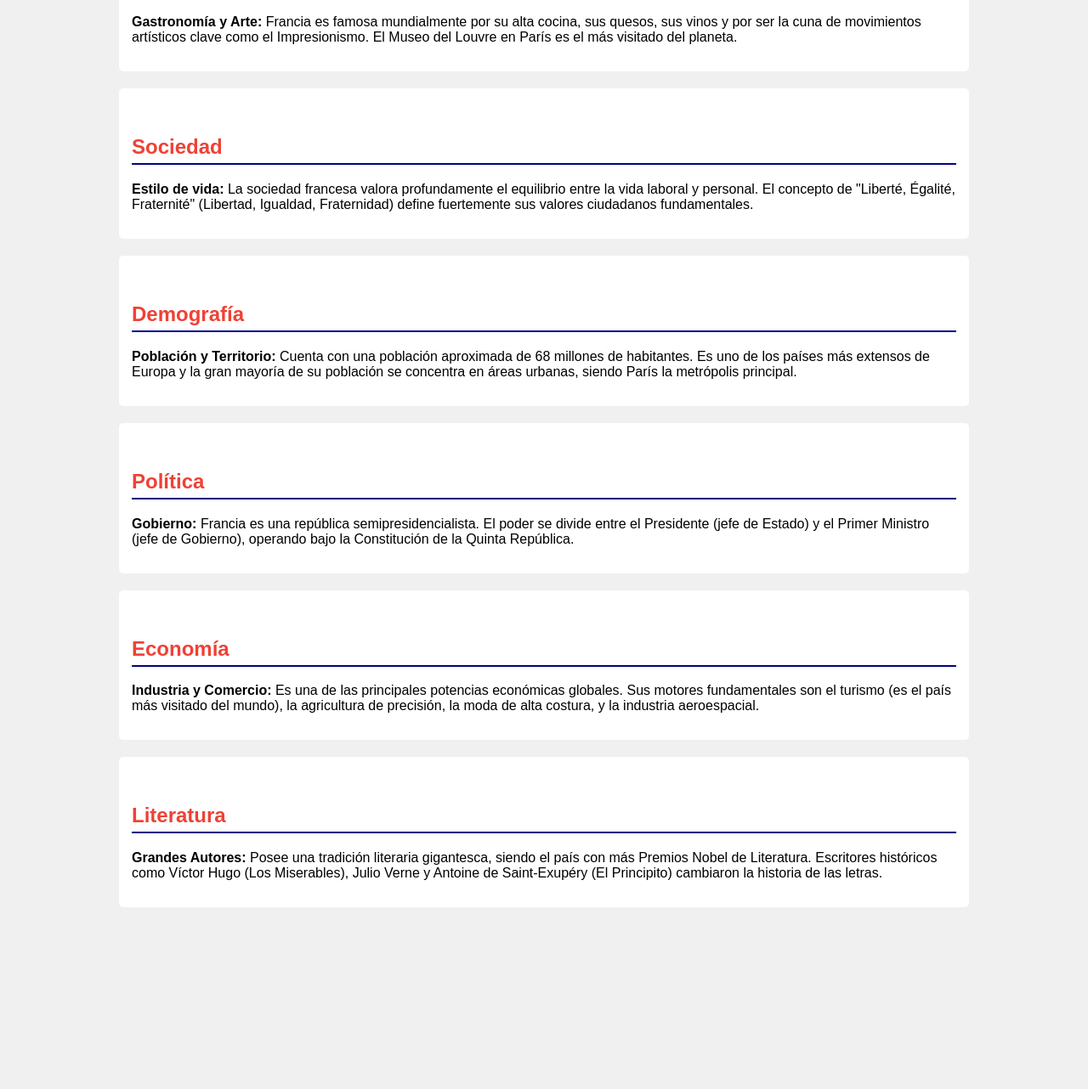
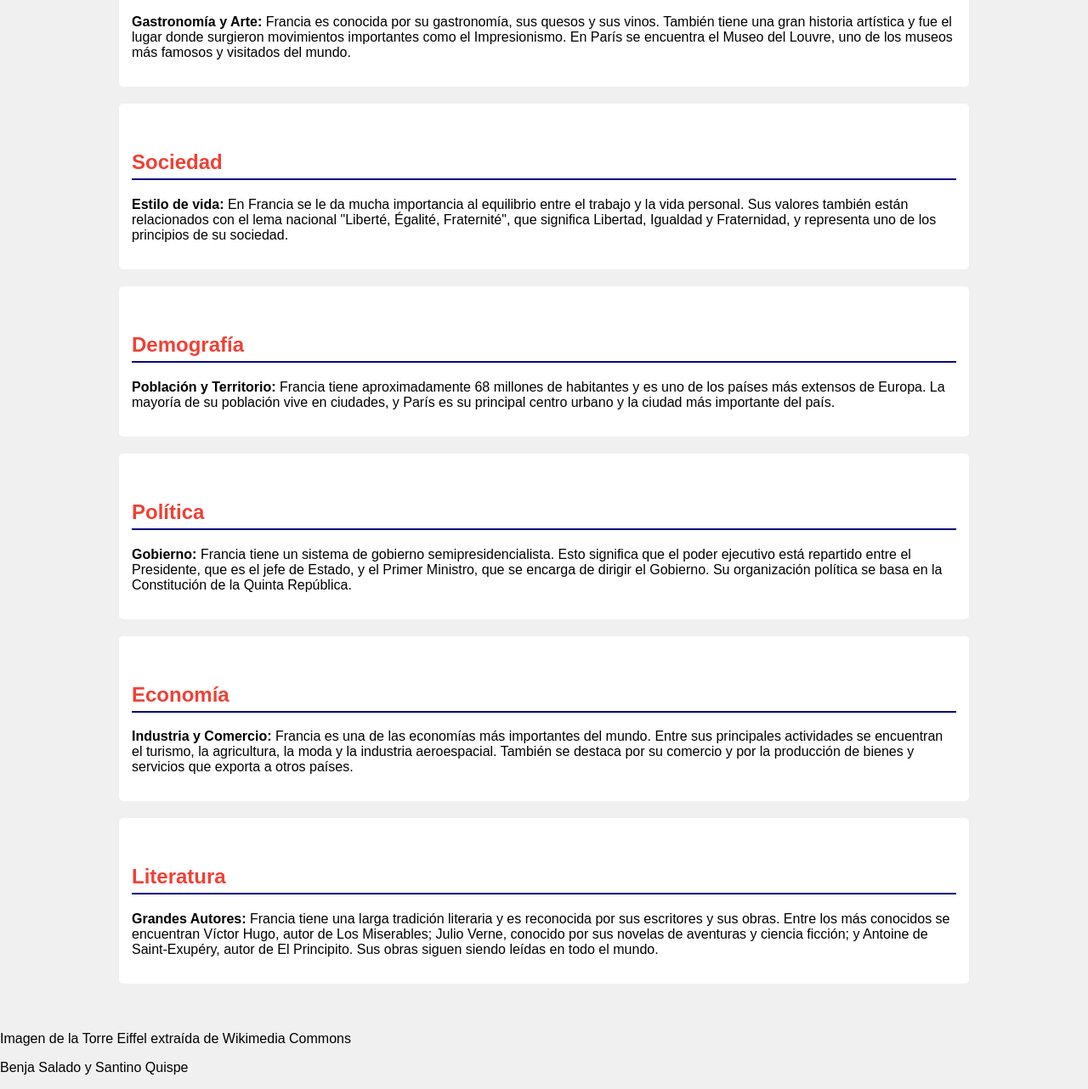
Before and after one commit to benjasaladog/expofrancia-web, a plain HTML site: page web/index.html in a window 1280 px wide. Shown: the part 686-1968 px from the top of the page at 85% size. Before the commit the page ends 1794 px from the top, so only its background shows below. Drawn offline with Linux system fonts and the light colour scheme.

```diff
--- a/web/index.html
+++ b/web/index.html
@@ -3,7 +3,7 @@
 <head>
     <meta charset="UTF-8">
     <meta name="viewport" content="width=device-width, initial-scale=1.0">
-    <title>Francia 6769</title>
+    <title>Francia- Feria de países</title>
     <style>
         body {
             font-family: Arial, sans-serif;
@@ -70,48 +70,45 @@
     </div>
 
 <div class="contenido">
-        <h1>Francia "Así es la vida"</h1>
+    <h1>Francia - Feria de países</h1>
     <h3>¡Bienvenido a nuestro sitio web!</h3>
-        <p>Explora la belleza y la cultura de Francia a través de nuestras historias, imágenes y experiencias únicas. Descubre los encantos de París, la Riviera Francesa, los castillos del Loira y mucho más.</p>
+    <p>Conoce Francia a través de su cultura, sus paisajes y sus costumbres. Recorre algunos de sus lugares más conocidos, como París, la Riviera Francesa y los castillos del Valle del Loira, y descubre qué hace tan especial a este país.</p>
 
     <img src="https://upload.wikimedia.org/wikipedia/commons/8/85/Tour_Eiffel_Wikimedia_Commons_%28cropped%29.jpg?utm_source=commons.wikimedia.org&utm_campaign=index&utm_content=original" alt="Torre Eiffel">
 
     <div id="cultura" class="seccion-datos">
         <h2>Cultura</h2>
-            <p><strong>Gastronomía y Arte:</strong> Francia es famosa mundialmente por su alta cocina, sus quesos, sus vinos y por ser la cuna de movimientos artísticos clave como el Impresionismo. El Museo del Louvre en París es el más visitado del planeta.</p>
+        <p><strong>Gastronomía y Arte:</strong> Francia es conocida por su gastronomía, sus quesos y sus vinos. También tiene una gran historia artística y fue el lugar donde surgieron movimientos importantes como el Impresionismo. En París se encuentra el Museo del Louvre, uno de los museos más famosos y visitados del mundo.</p>
     </div>
-
 
     <div id="sociedad" class="seccion-datos">
         <h2>Sociedad</h2>
-            <p><strong>Estilo de vida:</strong> La sociedad francesa valora profundamente el equilibrio entre la vida laboral y personal. El concepto de "Liberté, Égalité, Fraternité" (Libertad, Igualdad, Fraternidad) define fuertemente sus valores ciudadanos fundamentales.</p>
+        <p><strong>Estilo de vida:</strong> En Francia se le da mucha importancia al equilibrio entre el trabajo y la vida personal. Sus valores también están relacionados con el lema nacional "Liberté, Égalité, Fraternité", que significa Libertad, Igualdad y Fraternidad, y representa uno de los principios de su sociedad.</p>
     </div>
-
 
     <div id="demografia" class="seccion-datos">
         <h2>Demografía</h2>
-            <p><strong>Población y Territorio:</strong> Cuenta con una población aproximada de 68 millones de habitantes. Es uno de los países más extensos de Europa y la gran mayoría de su población se concentra en áreas urbanas, siendo París la metrópolis principal.</p>
+        <p><strong>Población y Territorio:</strong> Francia tiene aproximadamente 68 millones de habitantes y es uno de los países más extensos de Europa. La mayoría de su población vive en ciudades, y París es su principal centro urbano y la ciudad más importante del país.</p>
     </div>
-
 
     <div id="politica" class="seccion-datos">
         <h2>Política</h2>
-            <p><strong>Gobierno:</strong> Francia es una república semipresidencialista. El poder se divide entre el Presidente (jefe de Estado) y el Primer Ministro (jefe de Gobierno), operando bajo la Constitución de la Quinta República.</p>
+        <p><strong>Gobierno:</strong> Francia tiene un sistema de gobierno semipresidencialista. Esto significa que el poder ejecutivo está repartido entre el Presidente, que es el jefe de Estado, y el Primer Ministro, que se encarga de dirigir el Gobierno. Su organización política se basa en la Constitución de la Quinta República.</p>
     </div>
-
 
     <div id="economia" class="seccion-datos">
         <h2>Economía</h2>
-            <p><strong>Industria y Comercio:</strong> Es una de las principales potencias económicas globales. Sus motores fundamentales son el turismo (es el país más visitado del mundo), la agricultura de precisión, la moda de alta costura, y la industria aeroespacial.</p>
+        <p><strong>Industria y Comercio:</strong> Francia es una de las economías más importantes del mundo. Entre sus principales actividades se encuentran el turismo, la agricultura, la moda y la industria aeroespacial. También se destaca por su comercio y por la producción de bienes y servicios que exporta a otros países.</p>
     </div>
-
 
     <div id="literatura" class="seccion-datos">
         <h2>Literatura</h2>
-            <p><strong>Grandes Autores:</strong> Posee una tradición literaria gigantesca, siendo el país con más Premios Nobel de Literatura. Escritores históricos como Víctor Hugo (Los Miserables), Julio Verne y Antoine de Saint-Exupéry (El Principito) cambiaron la historia de las letras.</p>
+        <p><strong>Grandes Autores:</strong> Francia tiene una larga tradición literaria y es reconocida por sus escritores y sus obras. Entre los más conocidos se encuentran Víctor Hugo, autor de Los Miserables; Julio Verne, conocido por sus novelas de aventuras y ciencia ficción; y Antoine de Saint-Exupéry, autor de El Principito. Sus obras siguen siendo leídas en todo el mundo.</p>
+    </div>
 </div>
 
     </div>
-
+<p>Imagen de la Torre Eiffel extraída de Wikimedia Commons</p>
+<p>Benja Salado y Santino Quispe</p>
 </body>
 </html>
```
Lines whose indentation alone changed are shown as unchanged.
